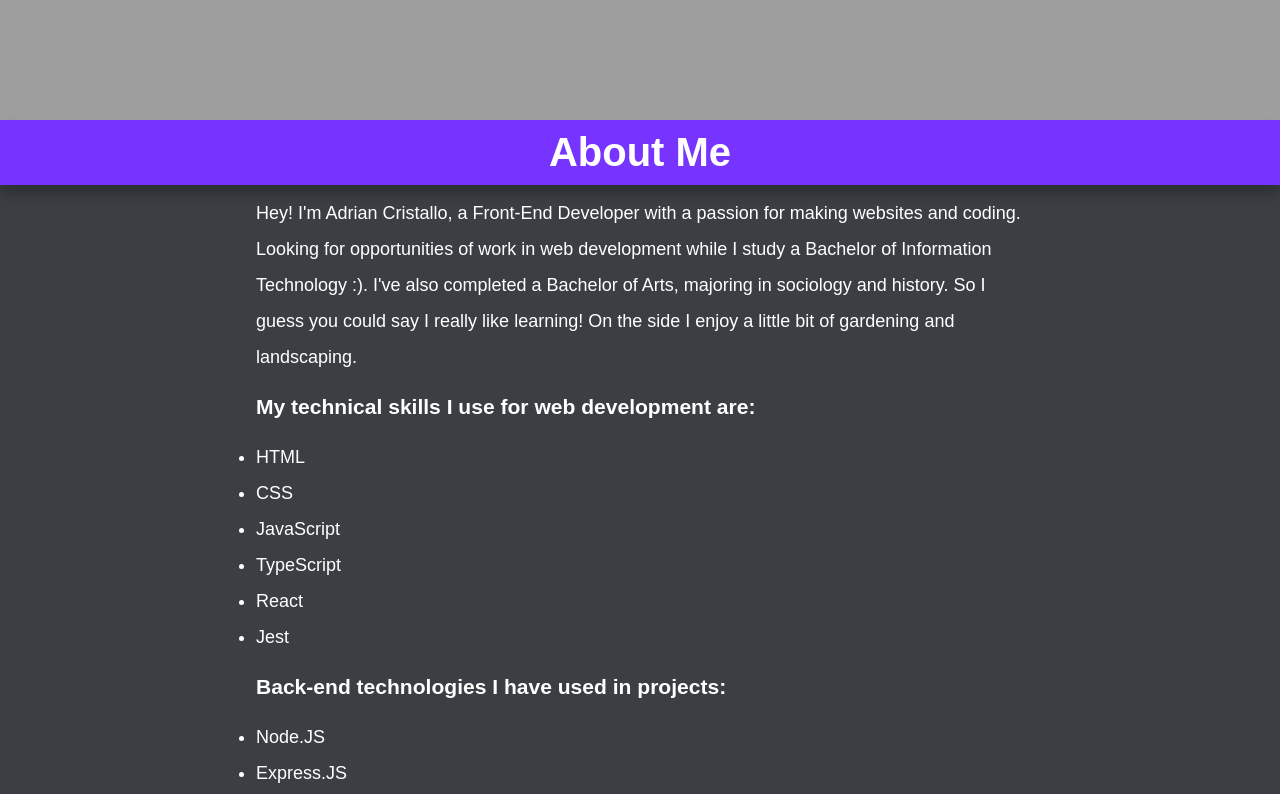
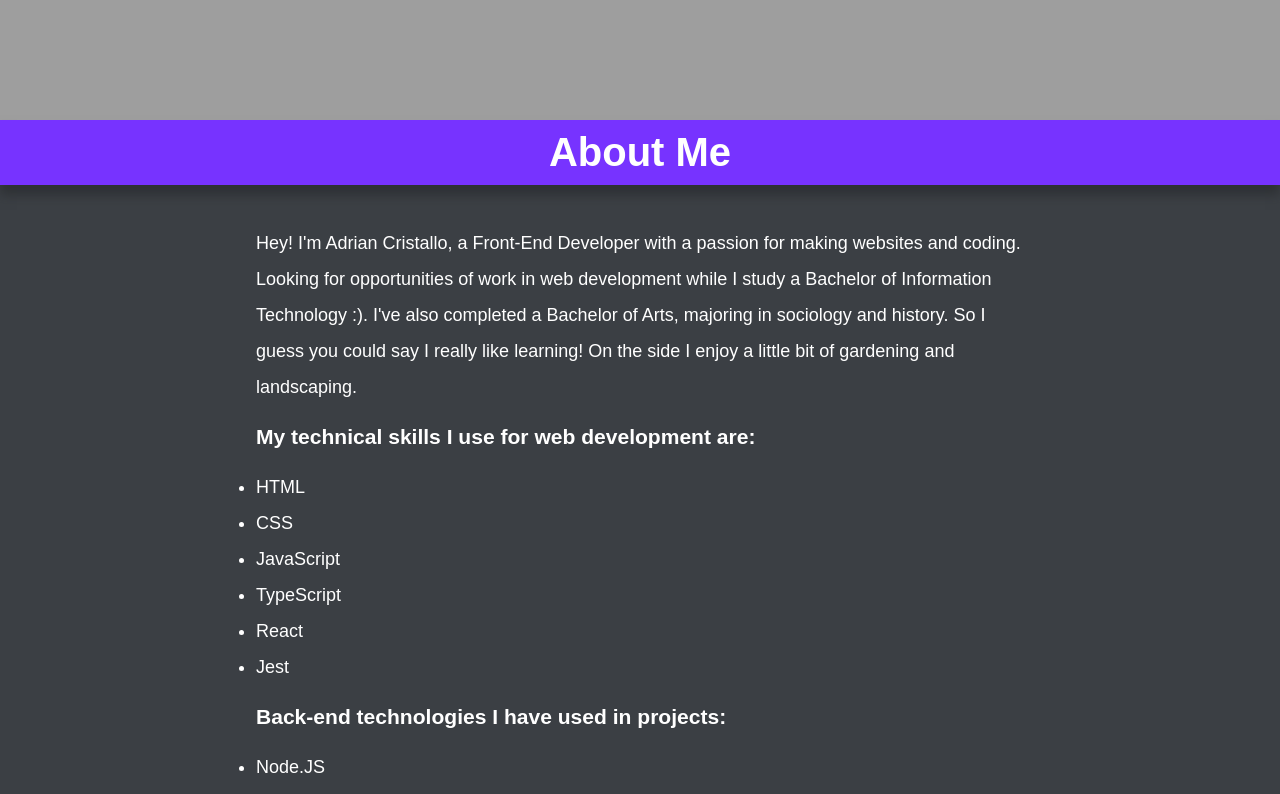
Before and after one commit to haheha24/portfolio, a React (Create React App) app in the folder client/: page / in a window 1280 px wide. Shown: the part 680-1474 px from the top of the page. Built offline with nearby package versions, Linux system fonts and the light colour scheme.

Commit message:
Moved generic animation to index.css. Added a margin-bottom to each section container for consistency of space visually. This applies for each section-title as well.

```diff
--- a/client/src/components/main/main.css
+++ b/client/src/components/main/main.css
@@ -1,23 +1,12 @@
-/* Generic animations */
-@keyframes section {
-  0% {
-    opacity: 0;
-    transform: translateY(250px);
-  }
-  100% {
-    opacity: 1;
-    transform: translateY(0px);
-  }
-}
-
 /* Generic Classes */
 .section-container {
   display: flex;
   flex-direction: column;
   align-items: center;
-  transition: all .25s ease-in;
+  transition: all 0.25s ease-in;
   animation-duration: 1.5s;
   opacity: 0;
+  margin-bottom: 30px;
 }
 .section-title {
   text-align: center;
@@ -25,6 +14,7 @@
   color: var(--white);
   background-color: var(--section-bg-alt2);
   width: 100%;
+  margin-bottom: 30px;
   padding: 10px 0;
   box-shadow: 0 10px 10px var(--black-faded);
 }
```
